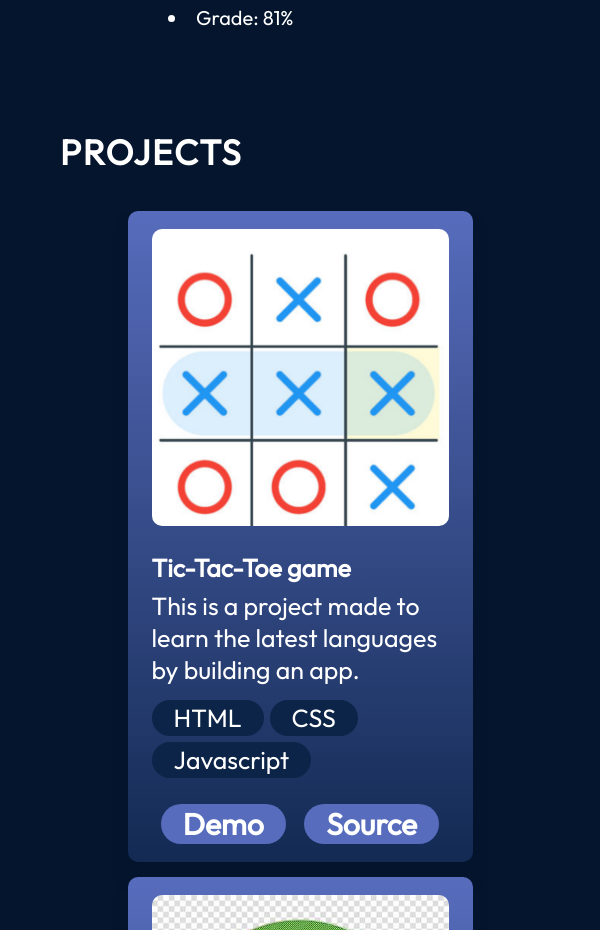
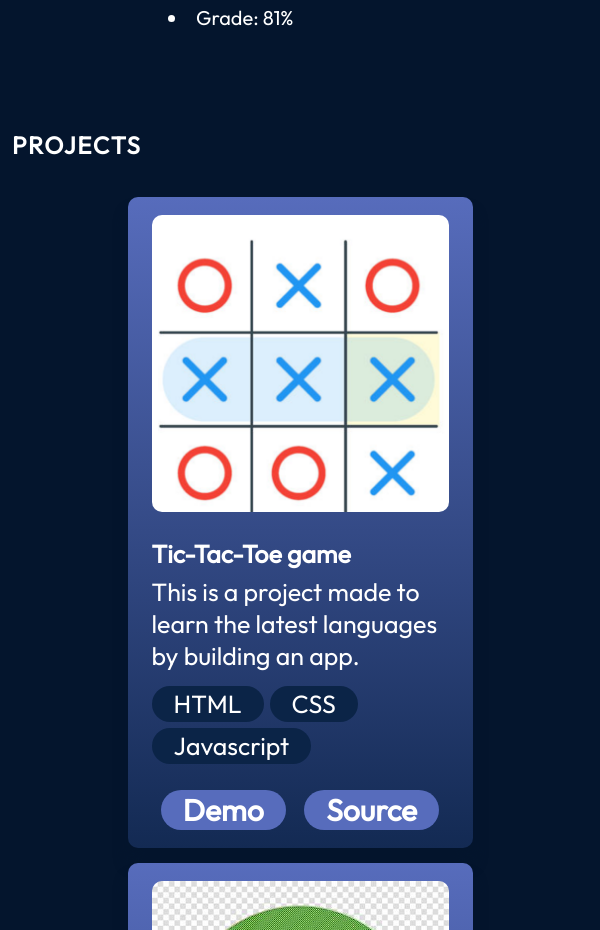
Before and after one commit to Dumisko/saikat-shasmal-portfolio, a React (Vite) app: page / in a window 600 px wide. Shown: the part 2804-3734 px from the top of the page. Built offline with nearby package versions, Linux system fonts and the light colour scheme.

Commit message:
Update Projects.module.css

```diff
--- a/src/components/Projects/Projects.module.css
+++ b/src/components/Projects/Projects.module.css
@@ -24,3 +24,23 @@
   gap: 15px;
   width: 100%;
 }
+
+/* Responsive styling */
+@media (min-width: 600px) {
+  .projects {
+    flex-direction: row;
+    flex-wrap: wrap;
+    gap: 15px;
+  }
+}
+
+@media (max-width: 600px) {
+  .title {
+    font-size: 24px;
+  }
+
+  .container {
+    margin-left: 2%;
+    margin-right: 2%;
+  }
+}
```
